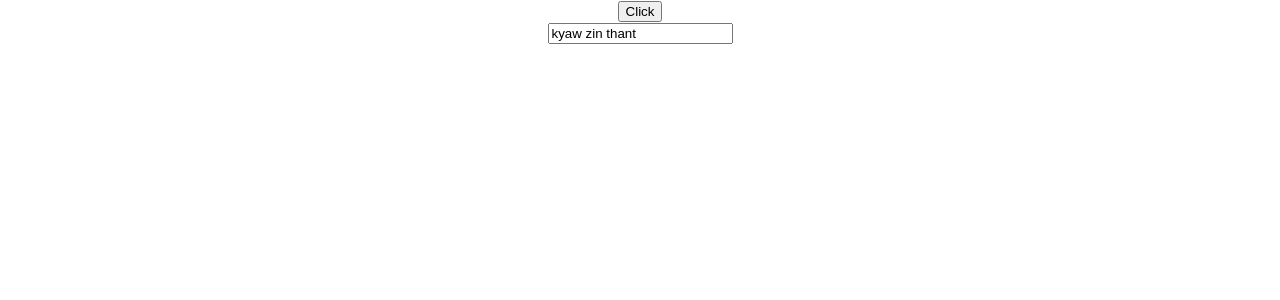
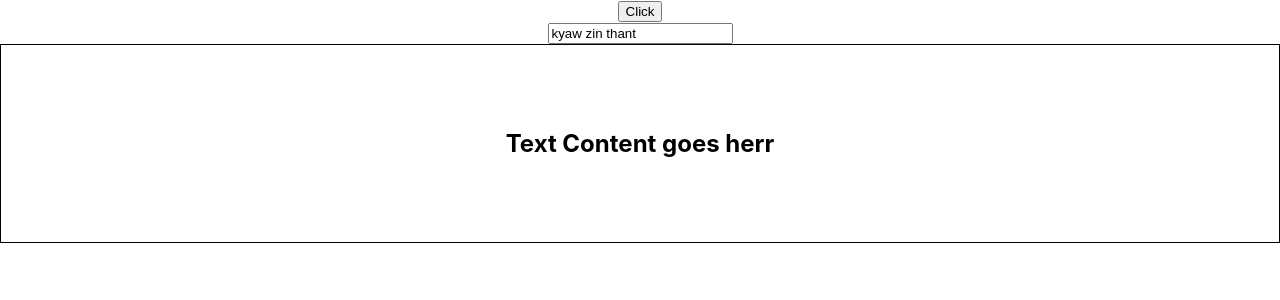
Before and after one commit to KyawZinThant22/TypeScript-Practice, a React (Create React App) app: page / in a window 1280 px wide. Shown: the top 300 px of the page. Built offline with nearby package versions, Linux system fonts and the light colour scheme.

Commit message:
✅ style props

```diff
--- a/src/App.tsx
+++ b/src/App.tsx
@@ -1,6 +1,7 @@
 import React from "react";
 import Brian from "./components/Brian";
 import Button from "./components/Button";
+import Container from "./components/Container";
 import Greet from "./components/Greet";
 import Heading from "./components/Heading";
 import Input from "./components/Input";
@@ -44,6 +45,7 @@ function App() {
       </Brian> */}
       <Button handleClicked={(e, id) => console.log(e, id)} />
       <Input vlaue="kyaw zin thant" handleChange={(e) => console.log(e)} />
+      <Container style={{ border: "1px solid black", padding: "4rem" }} />
     </div>
   );
 }
--- /dev/null
+++ b/src/components/Container.tsx
@@ -0,0 +1,15 @@
+import React from "react";
+
+type styleProps = {
+  style: React.CSSProperties;
+};
+
+const Container = (props: styleProps) => {
+  return (
+    <div style={props.style}>
+      <h2>Text Content goes herr</h2>
+    </div>
+  );
+};
+
+export default Container;
```
